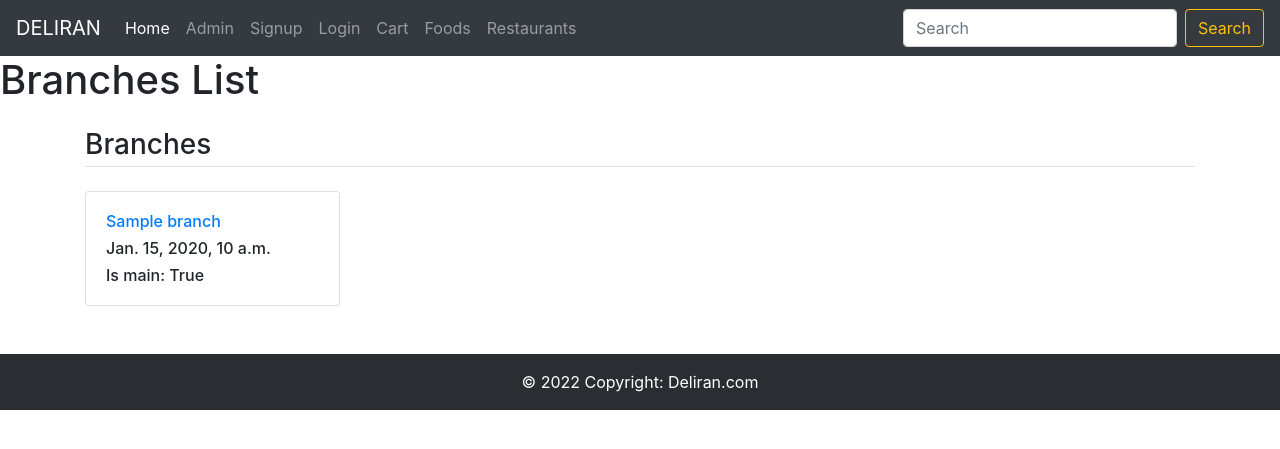
After one commit to delaramghaemmaghami/Maktab_Final_Project, a Django app: page /restaurant/branches-list/ in a window 1280 px wide. The commit adds this page. Shown: the top 449 px of the page. Run offline with Django 3.2, Linux system fonts and the light colour scheme; tables that the repository leaves empty hold one stand-in row (values such as "Sample post"); some libraries are stand-ins or nearby versions.

Commit message:
Restaurants and Branches are shown

```diff
--- a/SRC/restaurant/urls.py
+++ b/SRC/restaurant/urls.py
@@ -6,5 +6,7 @@ urlpatterns = [
     path("", home, name="home"),
     path("food-list/", food_list, name="foods_list"),
     path("meal-category-list/", meal_category_list, name="meal_category_list"),
-    path("food-restaurant-meal-list/", food_restaurant_meal_list, name="food_restaurant_meal_list")
+    path("food-restaurant-meal-list/", food_restaurant_meal_list, name="food_restaurant_meal_list"),
+    path("restaurant-list/", restaurants_list, name="Restaurants_list"),
+    path("branches-list/", branches_list, name="branches_list"),
 ]
--- a/SRC/restaurant/views.py
+++ b/SRC/restaurant/views.py
@@ -19,3 +19,13 @@ def food_restaurant_meal_list(request):
 def meal_category_list(request):
     data = MealCategory.objects.all().order_by("-id")
     return render(request, "restaurant/meal_category_list.html", {"data": data})
+
+
+def restaurants_list(request):
+    data = Restaurant.objects.all().order_by("-id")
+    return render(request, "restaurant/restaurant_list.html", {"data": data})
+
+
+def branches_list(request):
+    data = Branch.objects.all().order_by("-id")
+    return render(request, "restaurant/branches_list.html", {"data": data})
--- a/SRC/templates/base.html
+++ b/SRC/templates/base.html
@@ -33,7 +33,7 @@
             <a class="nav-link" href="{% url 'foods_list' %}">Foods</a>
           </li>
           <li class="nav-item">
-            <a class="nav-link" href="#">Restaurants</a>
+            <a class="nav-link" href="{% url 'Restaurants_list' %}">Restaurants</a>
           </li>
         </ul>
         <form class="form-inline my-2 my-lg-0">
--- /dev/null
+++ b/SRC/templates/restaurant/branches_list.html
@@ -0,0 +1,33 @@
+{% extends "base.html" %}
+
+{% load static %}
+
+{% block style %}
+    <link rel="stylesheet" href="{% static '' %}">
+{% endblock style %}
+
+{% block title %}
+    BRANCHES
+{% endblock title %}
+
+{% block content %}
+	<h1>Branches List</h1>
+	<main class="container my-4">
+		<h3 class="my-4 border-bottom pb-1">Branches</h3>
+		<div class="row">
+			{% if data %}
+				{% for cat in data %}
+					<div class="col-md-3 mb-4">
+						<div class="card shadow">
+						  <div class="card-body">
+							<h6 class="card-text"><a href="#">{{cat.name}}</a></h6>
+                            <h6 class="card-text">{{cat.created}}</h6>
+                            <h6 class="card-text">Is main: {{cat.is_main}}</h6>
+						  </div>
+						</div>
+					</div>
+				{% endfor %}
+			{% endif %}
+		</div>
+	</main>
+{% endblock content %}
```
Also changed, not shown: SRC/templates/restaurant/restaurant_list.html (added, +34 -0 lines).
